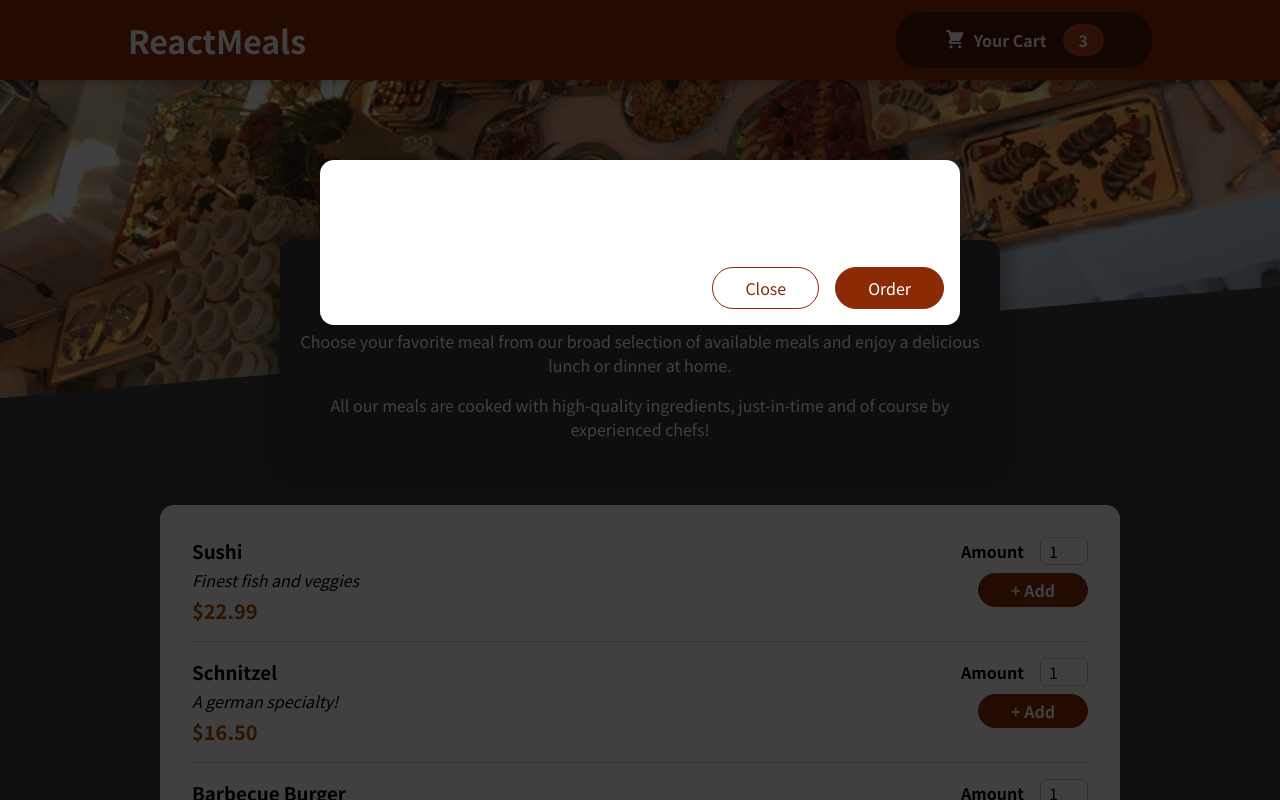
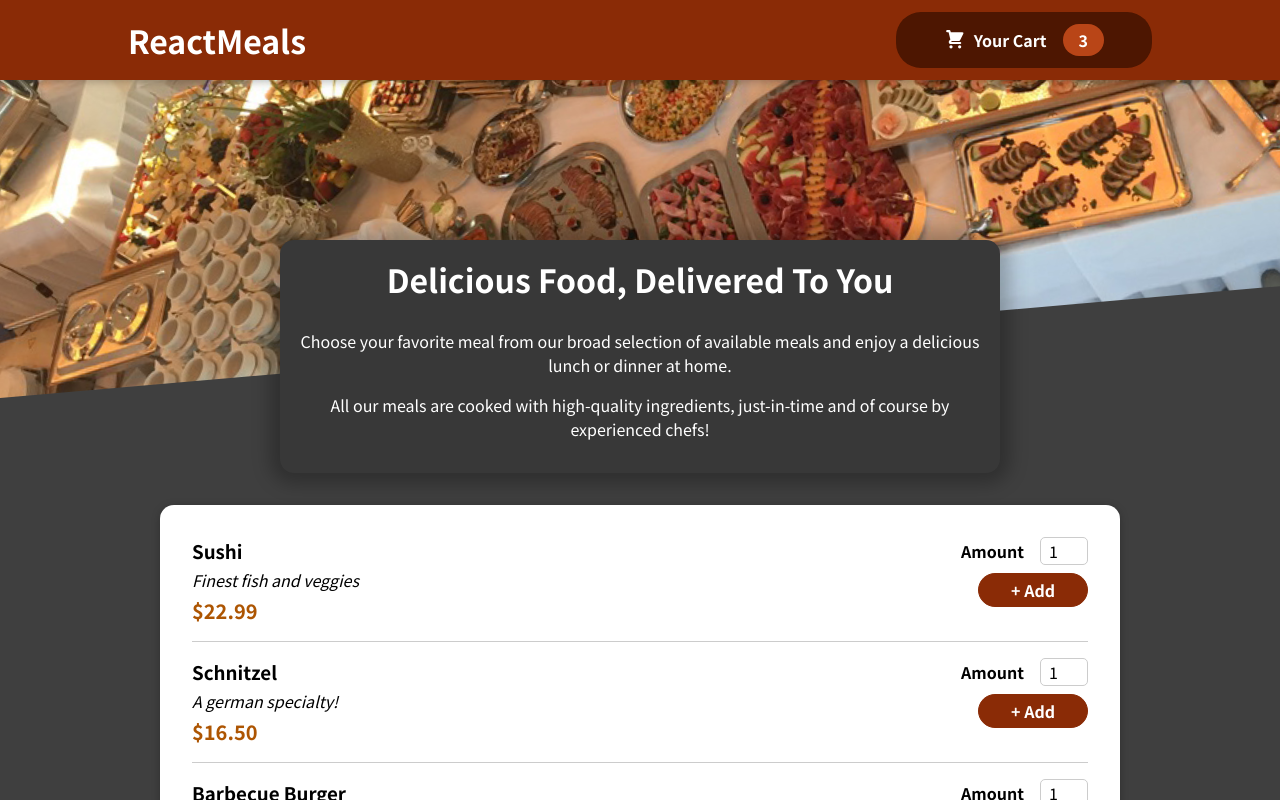
Before and after one commit to jh1109/learnPJT-theFoodOrderApp, a React (Create React App) app: page / in a window 1280 px wide. Shown: the top 800 px of the page. Built offline with nearby package versions, Linux system fonts and the light colour scheme.

Commit message:
try. 장바구니 아이콘 클릭시 cart 띄우기(149)

```diff
--- a/src/components/Layout/HeaderCartButton.js
+++ b/src/components/Layout/HeaderCartButton.js
@@ -1,10 +1,14 @@
-import React, { Fragment } from "react";
+import React, { Fragment, useState } from "react";
 
 import CartIcon from "../Cart/CartIcon";
 import Cart from "../Cart/Cart";
 import classes from "./HeaderCartButton.module.css";
 
 const HeaderCartButton = () => {
+  const [showCart, setShowCart] = useState(false);
+  const cartHandler = () => {
+    setShowCart(true);
+  };
   return (
     <Fragment>
       {/* 왜 HeaderCartButton 컴포넌트에 Cart를 넣으면 값이 안불러오지...? */}
@@ -12,8 +16,8 @@ const HeaderCartButton = () => {
       {/* color에 대한 스타일링이 없어 상속받는데 HeaderCartButton에 위치시키면,
       className={classes.header}의 영향을 받음. 그래서 color가 white로 적용됨!
       어차피 포털로 이동시킬 거니 관련있는 해당 컴포넌트에 위치시켰음*/}
-      <Cart />
-      <button type="button" className={classes.button}>
+      {showCart && <Cart />}
+      <button type="button" className={classes.button} onClick={cartHandler}>
         <span className={classes.icon}>
           <CartIcon />
         </span>
```
